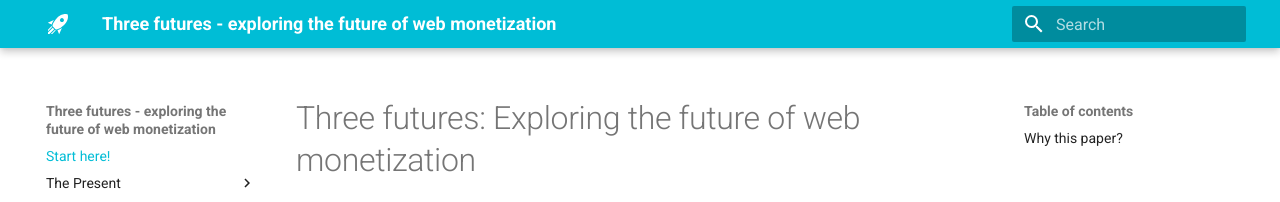
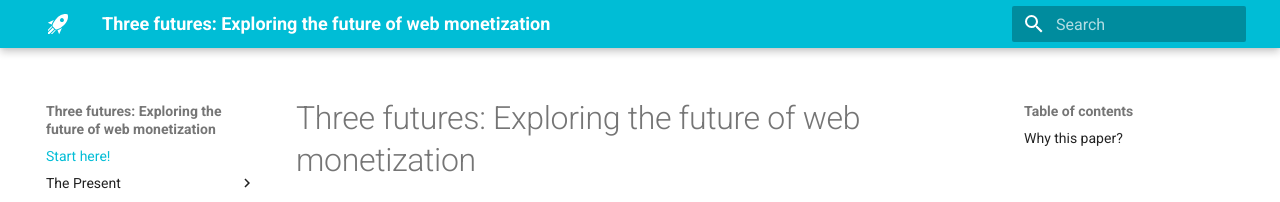
Before and after one commit to yiibu/web-monetization, an MkDocs documentation site: the page built from docs/index.md, in a window 1280 px wide. Shown: the top 202 px of the page. Built offline with MkDocs 1.6.1 and Material for MkDocs 9.7.7, drawn with Linux system fonts in a browser that asks for light colours; emoji names are drawn with the system emoji font; some of the changed lines change nothing that is shown.

Commit message:
Colon
Colon in title

```diff
--- a/mkdocs.yml
+++ b/mkdocs.yml
@@ -1,4 +1,4 @@
-site_name: Three futures - exploring the future of web monetization
+site_name: Three futures&#58; Exploring the future of web monetization
 
 theme:
   name: material
```
